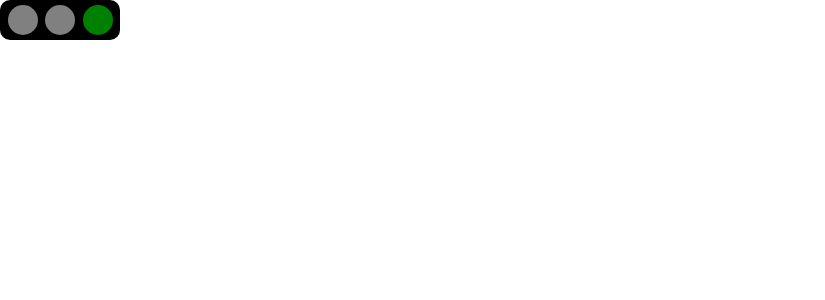
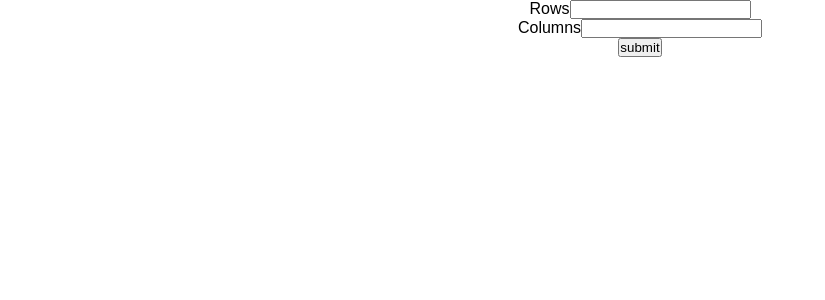
Before and after one commit to 986913/react-components, a React (Create React App) app: page / in a window 1280 px wide. Shown: the top 300 px of the page, without its empty margins (0-825 px from the left). Built offline with nearby package versions, Linux system fonts and the light colour scheme.

Commit message:
generate table

```diff
--- a/src/App.js
+++ b/src/App.js
@@ -19,6 +19,7 @@ import { GridLightsWrapper } from './GridLights';
 import { TrafficLightsWrapper } from './TrafficLights';
 import { AnalogClockWrapper } from './AnalogClock';
 import { DigitalClockWrapper } from './DigitalClock';
+import { GenerateTableWrapper } from './GenerateTable';
 import { AppUseDebounceExample } from './Hooks/CustomizeHooks/useDebounce';
 import { AppUseCurrentDateExample } from './Hooks/CustomizeHooks/useCurentDate';
 
@@ -33,6 +34,7 @@ function App() {
 
       {/* <PollWrapper /> */}
 
+      <GenerateTableWrapper />
       {/*
         下面4个progress components没有计算， 全都基于CSS:
           from transform: scaleX(0) to transform: scaleX(1) + transition-duration
@@ -61,7 +63,7 @@ function App() {
       {/* <StarRatingWrapper /> */}
 
       {/* <GridLightsWrapper /> */}
-      <TrafficLightsWrapper />
+      {/* <TrafficLightsWrapper /> */}
 
       {/* <AnalogClockWrapper /> */}
       {/* <DigitalClockWrapper /> */}
--- /dev/null
+++ b/src/GenerateTable/GenerateTable.js
@@ -0,0 +1,74 @@
+import { useState } from 'react';
+import './table.css';
+
+const TableImplement = ({ rows, columns }) => {
+  return (
+    <table className='table'>
+      <tbody>
+        {Array.from({ length: rows }).map((_, row) => {
+          return (
+            <tr key={`row-${row}`}>
+              {Array.from({ length: columns }).map((_, col) => {
+                return (
+                  <td key={`col-${col}`}>
+                    {col % 2 === 0
+                      ? rows * col + (row + 1)
+                      : rows * (col + 1) - row}{' '}
+                  </td>
+                );
+              })}
+            </tr>
+          );
+        })}
+      </tbody>
+    </table>
+  );
+};
+
+export const GenerateTable = () => {
+  const [rows, setRow] = useState();
+  const [columns, setColumn] = useState();
+
+  return (
+    <div className='wrapper'>
+      <form
+        onSubmit={(e) => {
+          e.preventDefault();
+          // Obtain data from the form.
+          const data = new FormData(e.target);
+
+          const rows = data.get('rows');
+          setRow(Number(rows));
+          const columns = data.get('columns');
+          setColumn(Number(columns));
+        }}
+      >
+        <div>
+          <label htmlFor='rowInput'>Rows</label>
+          <input
+            id='rowInput'
+            name='rows'
+            type='number'
+            defaultValue={rows}
+            min='1'
+          />
+        </div>
+        <div>
+          <label htmlFor='columnsInput'>Columns</label>
+          <input
+            id='columnsInput'
+            name='columns'
+            type='number'
+            defaultValue={columns}
+            min='1'
+          />
+        </div>
+        <button type='submit'> submit </button>
+      </form>
+
+      {Boolean(rows) && Boolean(columns) && (
+        <TableImplement rows={rows} columns={columns} />
+      )}
+    </div>
+  );
+};
--- /dev/null
+++ b/src/GenerateTable/Wrapper.js
@@ -0,0 +1,6 @@
+import React from 'react';
+import { GenerateTable } from './GenerateTable';
+
+export const GenerateTableWrapper = () => {
+  return <GenerateTable />;
+};
--- /dev/null
+++ b/src/GenerateTable/index.js
@@ -0,0 +1 @@
+export { GenerateTableWrapper } from './Wrapper.js';
--- /dev/null
+++ b/src/GenerateTable/table.css
@@ -0,0 +1,27 @@
+
+
+.wrapper {
+  display: flex;
+  flex-direction: column;
+}
+
+
+.table {
+  margin: auto;
+  border: 1px solid black;
+  min-height: 200px;
+  min-width: 200px;
+
+  --unitSize: 30px;
+}
+
+tr {
+  height: var(--unitSize);
+  width: var(--unitSize);
+}
+
+td {
+  width: var(--unitSize);
+  height: var(--unitSize);
+  border: 1px solid gray ;
+}
```
